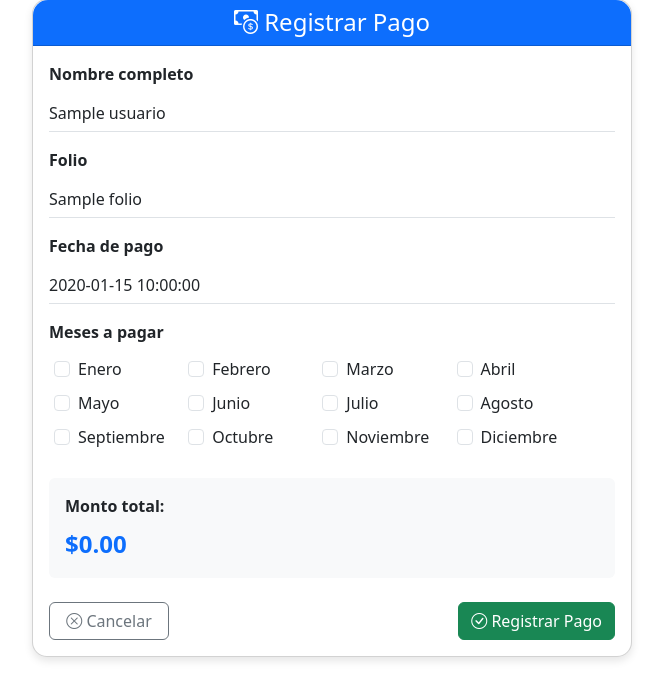
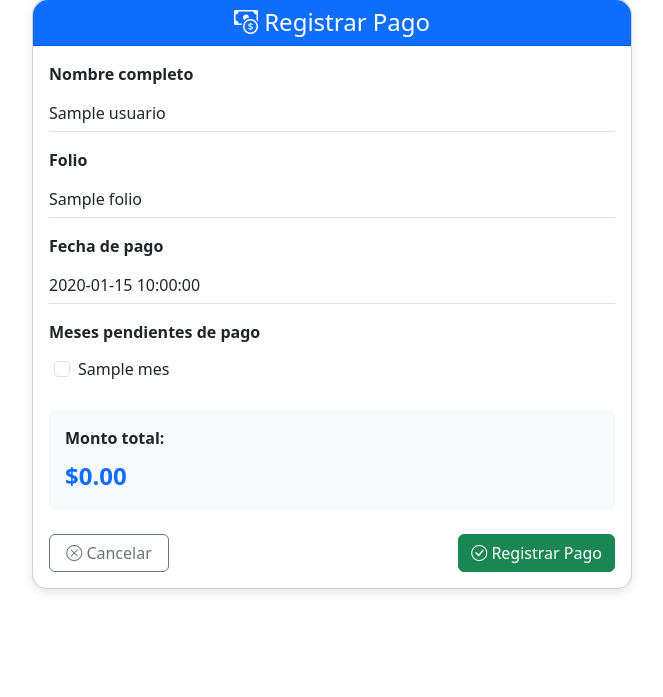
Before and after one commit to Mikee0102/ProyectoEstadia2Full, a Flask app: template templates/registrar_pago.html in a window 1280 px wide. Shown: the part 33-730 px from the top of the page, without its empty margins (308-971 px from the left). Run offline with Flask 3, Linux system fonts and the light colour scheme; the template is opened without the code that fills it: most values are stand-ins (such as "Sample title", 1, 10 or a date in 2020).

Commit message:
Registrar pagos completo

```diff
--- a/app.py
+++ b/app.py
@@ -2,14 +2,23 @@ import datetime
 from flask import Flask, flash, render_template, request, redirect, url_for
 import firebase_admin
 from firebase_admin import credentials, firestore
+from datetime import datetime
+from flask import render_template
 
 app = Flask(__name__)
 
 app.secret_key = 'mapachespeludos_69'
+MESES_COMPLETOS = [
+    'Enero', 'Febrero', 'Marzo', 'Abril', 'Mayo', 'Junio',
+    'Julio', 'Agosto', 'Septiembre', 'Octubre', 'Noviembre', 'Diciembre'
+]
 # Iniciar Firebase con el JSoN de configuración
 cred = credentials.Certificate("firebase_config.json")
+# Inicializar la aplicación de Firebase
 firebase_admin.initialize_app(cred)
 db = firestore.client()
+
+
 
 # Ruta de menu principal
 @app.route('/')
@@ -105,30 +114,34 @@ def pagos():
     usuarios_ref = db.collection('usuarios').stream()
 
     usuarios_con_estado = []
+    todos_meses = ['Enero', 'Febrero', 'Marzo', 'Abril', 'Mayo', 'Junio',
+                  'Julio', 'Agosto', 'Septiembre', 'Octubre', 'Noviembre', 'Diciembre']
 
     for doc in usuarios_ref:
         data = doc.to_dict()
-        # Convertir campos a minúsculas para búsqueda
         nombre = data.get('Nombre_completo', '').lower()
         colonia = data.get('Colonia', '').lower()
         folio = data.get('Folio', '').lower()
 
         if not busqueda or (busqueda in nombre or busqueda in colonia or busqueda in folio):
-            # Consulta para verificar si el usuario tiene pagos registrados
-            pagos_ref = db.collection('pagos').where('Folio_usuario', '==', data['Folio']).limit(1).stream()
-            pago_existe = next(pagos_ref, None)
+            # Obtener todos los pagos del usuario
+            pagos_ref = db.collection('pagos').where('Folio_usuario', '==', data['Folio']).stream()
 
-            # Determinar el estado basado en si existe pago registrado
-            estado = "Pagado" if pago_existe else "Debe"
+            meses_pagados = set()
+            for pago in pagos_ref:
+                pago_data = pago.to_dict()
+                if 'Periodo' in pago_data:
+                    meses_pago = pago_data['Periodo'].split(', ')
+                    meses_pagados.update(meses_pago)
 
-            # Agregar el estado a los datos del usuario
+            # Determinar estado
+            estado = 'Pagado' if len(meses_pagados) == len(todos_meses) else 'Debe'
+
             data['EstadoPago'] = estado
             usuarios_con_estado.append(data)
 
     return render_template('pagos.html', usuarios=usuarios_con_estado)
 
-from datetime import datetime
-from flask import render_template
 
 @app.route('/registrar_pago/<folio>', methods=['GET', 'POST'])
 def registrar_pago(folio):
@@ -140,41 +153,68 @@ def registrar_pago(folio):
         flash('Usuario no encontrado', 'danger')
         return redirect(url_for('pagos'))
 
-    # Formatear fecha actual
-    ahora = datetime.now()
-    fecha_actual = ahora.strftime("%d de %B de %Y, %H:%M %p ")  # Ej: "30 de mayo de 2025, 12:00:00 a.m. UTC-6"
-    fecha_actual_iso = ahora.isoformat()  # Para almacenar en la base de datos
+    # Obtener meses ya pagados
+    pagos_ref = db.collection('pagos').where('Folio_usuario', '==', folio).stream()
+    meses_pagados = set()
+
+    for pago in pagos_ref:
+        pago_data = pago.to_dict()
+        if 'Periodo' in pago_data:
+            meses_pago = pago_data['Periodo'].split(', ')
+            meses_pagados.update(meses_pago)
+
+    # Meses pendientes
+    meses_pendientes = [mes for mes in MESES_COMPLETOS if mes not in meses_pagados]
+    meses_seleccionados = []  # Inicializada aquí para todas las peticiones
 
     if request.method == 'POST':
         try:
             monto = float(request.form['monto'])
-            meses_seleccionados = request.form.getlist('meses')
-            fecha_pago = request.form['fecha_pago']
+            meses_seleccionados = request.form.getlist('meses')  # Actualizada en POST
 
+            # Validaciones
             if not meses_seleccionados:
                 flash('Debe seleccionar al menos un mes', 'danger')
                 return redirect(url_for('registrar_pago', folio=folio))
 
-            # Registrar el pago
+            for mes in meses_seleccionados:
+                if mes not in meses_pendientes:
+                    flash(f'El mes {mes} ya fue pagado anteriormente', 'danger')
+                    return redirect(url_for('registrar_pago', folio=folio))
+
+            # Registrar pago
             pago_data = {
                 'Folio_usuario': folio,
                 'Monto': monto,
-                'Estado_pago': 'Pagado',
-                'Fecha_pago': fecha_actual,
+                'Estado_pago': 'Completo' if len(meses_seleccionados) == len(meses_pendientes) else 'Parcial',
+                'Fecha_pago': datetime.now().strftime("%d/%m/%Y, %H:%M"),
                 'Periodo': ', '.join(meses_seleccionados),
-                'Timestamp': fecha_actual_iso
+                'Timestamp': datetime.now().isoformat()
             }
 
             db.collection('pagos').add(pago_data)
-            flash('Pago registrado exitosamente', 'success')
+
+            # Mensaje de confirmación
+            if len(meses_pagados) + len(meses_seleccionados) == len(MESES_COMPLETOS):
+                flash('¡Pago completo registrado (todos los meses cubiertos)!', 'success')
+            else:
+                flash(f'Pago registrado para {len(meses_seleccionados)} mes(es)', 'success')
+
             return redirect(url_for('pagos'))
 
+        except ValueError:
+            flash('Monto inválido', 'danger')
         except Exception as e:
             flash(f'Error al registrar pago: {str(e)}', 'danger')
 
     return render_template('registrar_pago.html',
                          usuario=usuario.to_dict(),
-                         fecha_actual=fecha_actual,
-                         fecha_actual_iso=fecha_actual_iso)
+                         meses=meses_pendientes,
+                         fecha_actual=datetime.now().strftime("%d/%m/%Y, %H:%M"))
+
+
+
+
+
 if __name__ == '__main__':
     app.run(debug=True)
--- a/templates/registrar_pago.html
+++ b/templates/registrar_pago.html
@@ -64,18 +64,22 @@
 
                     <!-- Selección de meses -->
                     <div class="mb-4">
-                        <label class="form-label fw-bold">Meses a pagar</label>
+                        <label class="form-label fw-bold">Meses pendientes de pago</label>
                         <div class="mb-3">
-                            {% set meses = ['Enero', 'Febrero', 'Marzo', 'Abril', 'Mayo', 'Junio',
-                                          'Julio', 'Agosto', 'Septiembre', 'Octubre', 'Noviembre', 'Diciembre'] %}
+                            {% if meses %}
                                 {% for mes in meses %}
                                 <div class="form-check month-checkbox">
                                     <input class="form-check-input month-selector" type="checkbox"
                                         id="mes{{ loop.index }}" name="meses" value="{{ mes }}"
-                                       data-price="150"> <!-- Precio por mes -->
+                                        data-price="150">
                                     <label class="form-check-label" for="mes{{ loop.index }}">{{ mes }}</label>
                                 </div>
                                 {% endfor %}
+                            {% else %}
+                                <div class="alert alert-success">
+                                    <i class="bi bi-check-circle"></i> Todos los meses han sido pagados
+                                </div>
+                            {% endif %}
                         </div>
                     </div>
 
```
Also changed, not shown: templates/pagos.html (+6 -2 lines). Lines whose indentation alone changed are shown as unchanged.
